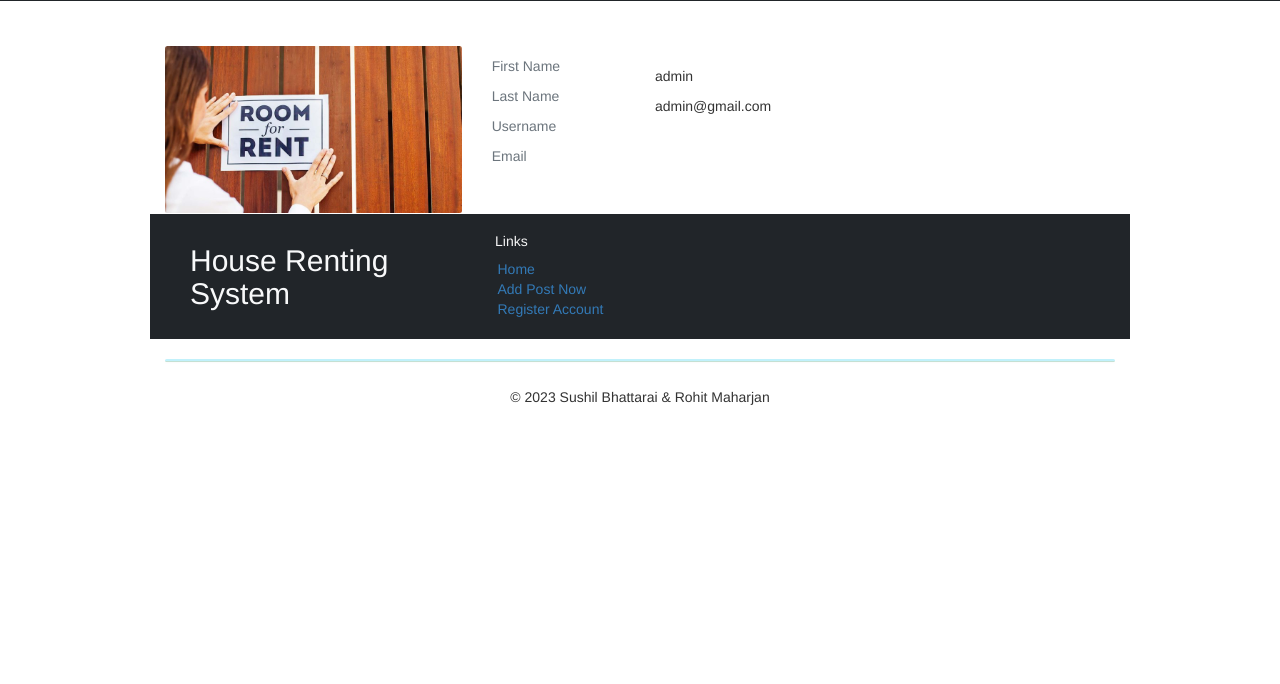
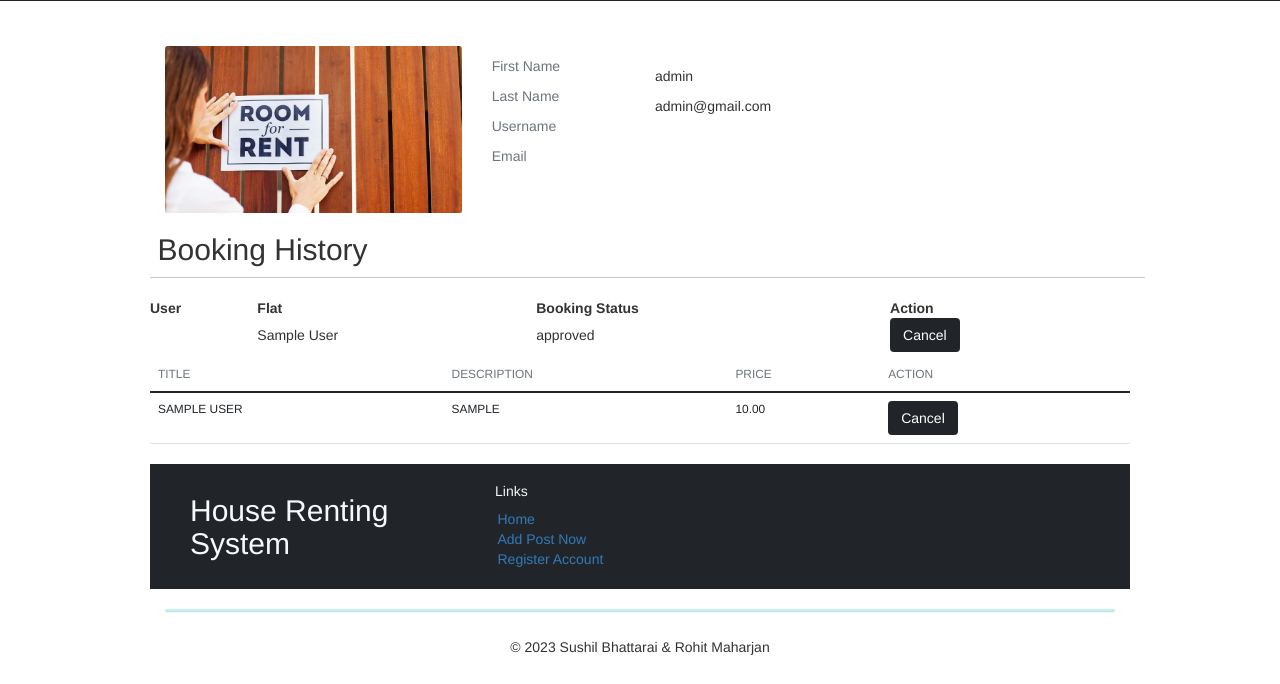
Before and after one commit to Bhattarai-Sushil/Renting_system, a Django app: page /profile in a window 1280 px wide. Shown: the part 69-753 px from the top of the page. Run offline with Django 4.2, Linux system fonts and the light colour scheme; a user stored in the database is signed in; data comes from the database, SQL or seed files in the repository; tables that the repository leaves empty hold one stand-in row (values such as "Sample post"); some libraries are stand-ins or nearby versions.

Commit message:
profile and Booking added

```diff
--- a/houserent/admin.py
+++ b/houserent/admin.py
@@ -6,9 +6,9 @@
     list_display=('id','title')
     prepopulated_fields={'slugs':("title",)}
 
-class bookedAdmin(admin.ModelAdmin):
-    list_display=('flat_id','booked_user','status')
+# class bookedAdmin(admin.ModelAdmin):
+#     list_display=('flat_id','booked_user','status')
 
 
 admin.site.register(FlatsAvailable,flatavailableAdmin)
-admin.site.register(Booked,bookedAdmin)
+# admin.site.register(Booked,bookedAdmin)
--- a/houserent/models.py
+++ b/houserent/models.py
@@ -8,7 +8,7 @@
 
 class FlatsAvailable(models.Model):
 
-    uid=models.ForeignKey(User, verbose_name="User Id", on_delete=models.CASCADE,null=True)
+    uid=models.ForeignKey(User, verbose_name="User Id", on_delete=models.CASCADE,default=6)
     title = models.CharField(max_length=100)
     full_name=models.CharField(max_length=50,null=True)
     email=models.EmailField(max_length=254,null=True)
@@ -35,30 +35,49 @@
     if not instance.slugs:
         instance.slugs = slugify(instance.title)
 
-class Bookings(models.Model):
-    user = models.ForeignKey(User, on_delete=models.CASCADE)
-    flat = models.ForeignKey('FlatsAvailable', on_delete=models.CASCADE)
-    price = models.DecimalField(max_digits=10, decimal_places=2)
-    persons = models.PositiveIntegerField()
-    profession = models.CharField(max_length=100)
-    relation = models.CharField(max_length=100)
-    date_and_time=models.DateTimeField(default=timezone.now)
+# class Bookings(models.Model):
+#     user = models.ForeignKey(User, on_delete=models.CASCADE)
+#     flat = models.ForeignKey('FlatsAvailable', on_delete=models.CASCADE)
+#     price = models.DecimalField(max_digits=10, decimal_places=2)
+#     persons = models.PositiveIntegerField()
+#     profession = models.CharField(max_length=100)
+#     relation = models.CharField(max_length=100)
+#     date_and_time=models.DateTimeField(default=timezone.now)
 
-    def __str__(self):
-        return f"Booking for {self.user.username} - {self.flat.title}"
+#     def __str__(self):
+#         return f"Booking for {self.user.username} - {self.flat.title}"
 
 
-class Booked(models.Model):
-    Booking_status=[
+# class Booked(models.Model):
+#     Booking_status=[
+#         ('r','requested'),
+#         ('a','approved'),
+#         ('s','successful'),
+#         ('x','rejected')
+#     ]
+#     flat_id = models.ForeignKey(Bookings, on_delete=models.CASCADE)
+#     booked_user=models.CharField(max_length=50,null=True)
+#     status=models.CharField(max_length=50,choices=Booking_status,default='r')
+
+
+#     def __str__(self):
+#         return f"Booking {self.id} "
+
+class Flat(models.Model):
+    name = models.CharField(max_length=255)
+    # other fields for flat details
+
+class Booking(models.Model):
+    status=[
         ('r','requested'),
         ('a','approved'),
         ('s','successful'),
         ('x','rejected')
     ]
-    flat_id = models.ForeignKey(Bookings, on_delete=models.CASCADE)
-    booked_user=models.CharField(max_length=50,null=True)
-    status=models.CharField(max_length=50,choices=Booking_status,default='r')
+    user = models.ForeignKey(User, on_delete=models.CASCADE)
+    flat = models.ForeignKey(FlatsAvailable, on_delete=models.CASCADE)
+    status = models.CharField(max_length=1,choices=status,default='r')
 
 
-    def __str__(self):
-        return f"Booking {self.id} "
+    class Meta:
+        unique_together=('user','flat')
--- a/houserent/static/js/custom.js
+++ b/houserent/static/js/custom.js
@@ -0,0 +1,20 @@
+document.addEventListener('DOMContentLoaded', function () {
+    const locationSlider = new Slider('#location-slider', {
+        tooltip: 'always',
+    });
+
+    const locationValue = document.getElementById('location-value');
+
+    // Initial update
+    updateLocationValue(locationSlider.getValue());
+
+    // Update on slider input
+    locationSlider.on('slide', function (value) {
+        updateLocationValue(value);
+    });
+
+    function updateLocationValue(value) {
+        locationValue.textContent = `${value} km`;
+        // You can use 'value' for any further processing or API requests
+    }
+});
--- a/houserent/templates/index.html
+++ b/houserent/templates/index.html
@@ -104,7 +104,11 @@
                 <input type="number" id="location" name="location" placeholder="Enter Location">
               </div>
 
-
+              <div class="form-outline form-white mb-4">
+                <label for="location-slider" class="form-label">Select Radius:</label>
+                <input type="range" class="form-range" id="location-slider" min="1" max="100" step="1" value="50">
+                <span id="location-value">50 km</span>
+            </div>
               <div class="form-outline form-white mb-4">
                 <button class="btn btn-primary" type="submit">Filter</button>
               </div>
--- a/houserent/templates/profile.html
+++ b/houserent/templates/profile.html
@@ -27,27 +27,67 @@
             </div>
             <div class="col-lg-12 col-sm-6">
             </div>
+            <br>
+            {%if bookings%}
+            <h2>Booking History</h2>
+            <hr>
+            <table>
+                <thead>
+                    <th>User</th>
+                    <th>Flat</th>
+                    <th>Booking Status</th>
+                    <th>Action</th>
 
-{%comment%}
-                <h5 class="text-muted mt-5">Post's History</h5>
-                <hr class="border-2 border-top bg-success border-success rounded shadow-sm ">
+                </thead>
 
+                <tbody>
+
+                    {%for b in bookings%}
+                    <tr>
+                        <td>{{b.user.first_name}} {{b.user.last_name}}</td>
+                        <td>{{b.flat}}</td>
+                        <td>{{b.get_status_display}}</td>
+                        <td>
+                            <form method='post'>
+                                {%csrf_token%}
+                                <input type="hidden" name="book-id" id="book-id" value="{{b.id}}"/>
+                                <input type="submit" value="Cancel" class="btn btn-dark"/>
+                            </form>
+                        </td>
+                    </tr>
+                    {%endfor%}
+                </tbody>
+
+            </table>
+            {%endif%}
+
+
+
+{% comment %} #Post History {% endcomment %}
+
+    <div class="col-lg-12 col-sm-6">
+    </div>
     {% if 'rd' %}
-                <p>Number of items in rd: {{ rd|length }}</p>
     <table class="table  text-uppercase small mt-2">
         <thead class="text-muted">
             <td>Title</td>
-                        <td>Price/Rent</td>
-                        <td>Date</td>
-                        <td>Status</td>
+            <td>Description</td>
+            <td>Price</td>
+            <td>Action</td>
         </thead>
         <tbody>
                {% for r in rd  %}
                     <tr>
                         <td>{{r.title}}</td>
+                        <td>{{r.location}}</td>
                         <td>{{r.price}}</td>
-                                    <td>{{r.date_and_time}}</td>
-                                    <td>{{r.get_post_status_display}}</td>
+                        <td>
+                            <form method='post'>
+                                {%csrf_token%}
+                                <input type="hidden" name="flat-id" id="flat-id" value="{{r.id}}"/>
+                                <input type="submit" value="Cancel" class="btn btn-dark"/>
+                            </form>
+                        </td>
                     </tr>
                {% endfor %}
         </tbody>
@@ -75,8 +115,5 @@
         {% endif %}
     {% endif %}
 
-            </div>
-        </div>
- {%endcomment%}
 
 {% endblock content %}
--- a/houserent/views.py
+++ b/houserent/views.py
@@ -2,7 +2,7 @@
 from django.contrib.auth.models import User
 from django.contrib.auth.decorators import login_required
 
-from houserent.models import FlatsAvailable,Booked
+from houserent.models import FlatsAvailable,Flat,Booking#,Booked
 from .forms import UserRegistrationForm
 
 from django.contrib.auth import authenticate, login, logout
@@ -84,7 +84,7 @@
         kitchen=request.POST['kitchen']
         contact_number=request.POST['contact_number']
         images=request.FILES['flat_image']
-        post=FlatsAvailable(title=title,description=description,price=price,location=location,bedroom=bedroom,livingroom=livingroom,bathroom=bathroom,kitchen=kitchen,contact_number=contact_number,images=images)
+        post=FlatsAvailable(uid=request.user,title=title,description=description,price=price,location=location,bedroom=bedroom,livingroom=livingroom,bathroom=bathroom,kitchen=kitchen,contact_number=contact_number,images=images)
         post.save()
         return redirect('index')
     else:
@@ -95,6 +95,17 @@
     data=FlatsAvailable.objects.get(slugs=slugs)
 
     others=FlatsAvailable.objects.exclude(id=id)
+
+    if request.method=="POST":
+        flat_id=request.POST['flat-id']
+        user_id=request.user
+        print(flat_id)
+        flat_instance=FlatsAvailable.objects.get(id=flat_id)
+        res=Booking(user=user_id,flat=flat_instance)
+        res.save()
+        return redirect('index')
+
+
     return render(request,'adviews.html',{'d':data,'o':others})
 
 # Search Flat
@@ -110,14 +121,31 @@
 @login_required
 def profile(request):
     post_history=FlatsAvailable.objects.filter(uid=request.user)
-
+    Bookings=Booking.objects.filter(user=request.user)
     # pagination
     paginator_d=Paginator(post_history,10)
     pg_num_d=request.GET.get('page')
     pg_obj_d=paginator_d.get_page(pg_num_d)
 
+    res_msg=""
+    if request.method == 'POST':
 
-    return render(request,'profile.html',{'rd':pg_obj_d})
+
+            try:
+                booking_id = request.POST['book-id']
+                res = Booking.objects.get(id=booking_id)
+                res.delete()
+                res_msg="booking success"
+                return redirect(request.path)
+            except Exception as e:
+                flat_id=request.POST['flat-id']
+                res=FlatsAvailable.objects.get(id=flat_id)
+                res.delete()
+                res_msg="flat post deleted"
+                return redirect(request.path)
+
+
+    return render(request,'profile.html',{'rd':pg_obj_d,'bookings':Bookings,"msg":res_msg})
 
 
 #price filter
@@ -143,13 +171,35 @@
     return render(request, '.html', {'flats': flats})
 
 #Bookings
-def booking(request):
-    if request.user.is_authenticated==True:
-        flat_id=request.Bookings.id
-        user=Booked.object.filter(flat_id=flat_id,status='r')
-        if request.method=='POST':
-            flatid=request.POST['flat_id']
-            Booked.objects.filter(id=flatid).delete()
-        return render(request,'profile.html',{'flat_id':flat_id,'user':user})
-    else:
-        return redirect('profile')
+# def booking(request):
+#     if request.user.is_authenticated==True:
+#         flat_id=request.Bookings.id
+#         user=Booked.object.filter(flat_id=flat_id,status='r')
+#         if request.method=='POST':
+#             flatid=request.POST['flat_id']
+#             Booked.objects.filter(id=flatid).delete()
+#         return render(request,'profile.html',{'flat_id':flat_id,'user':user})
+#     else:
+#         return redirect('profile')
+
+def flat_detail(request, flat_id):
+    flat = Flat.objects.get(pk=flat_id)
+    user = request.user
+    booking_status = Booking.objects.filter(user=user, flat=flat).exists()
+
+    context = {
+        'flat': flat,
+        'booking_status': booking_status,
+    }
+
+    return render(request, 'flat_detail.html', context)
+
+def book_flat(request, flat_id):
+    flat = Flat.objects.get(pk=flat_id)
+    user = request.user
+
+    if not Booking.objects.filter(user=user, flat=flat).exists():
+        Booking.objects.create(user=user, flat=flat, status='Already Booked')
+        # Add any additional logic or processing here
+
+    return redirect('flat_detail', flat_id=flat_id)
```
Also changed, not shown: houserent/templates/adviews.html (+7 -1 lines), db.sqlite3, houserent/migrations/0013_booking_flat_remove_bookings_flat_and_more.py (added), houserent/migrations/0014_alter_booking_flat.py (added), houserent/migrations/0015_alter_booking_unique_together.py (added), houserent/migrations/0016_alter_flatsavailable_uid.py (added). Lines whose indentation alone changed are shown as unchanged.
